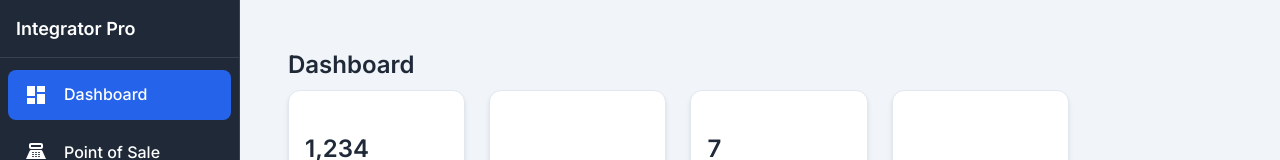
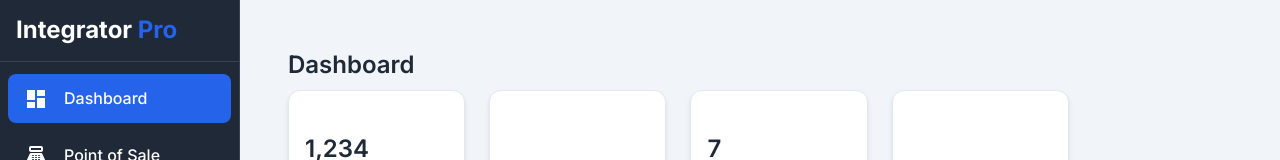
Before and after one commit to jbake1990/IntegratorPro, a React (Create React App) app in the folder client/: page /dashboard in a window 1280 px wide. Shown: the top 160 px of the page. Built offline with nearby package versions, Linux system fonts and the light colour scheme; sample sign-in values are in the browser's storage.

Commit message:
✨ Enhance navigation header styling
- Make 'Integrator Pro' larger (h5 variant, 1.5rem) and bolder (700 weight)
- Split text styling: 'Integrator' in white, 'Pro' in AV Blue (#2563EB)
- Improved visual hierarchy in navigation panel header

```diff
--- a/client/src/components/Layout/Layout.tsx
+++ b/client/src/components/Layout/Layout.tsx
@@ -62,8 +62,17 @@ const Layout: React.FC = () => {
   const drawer = (
     <Box>
       <Box sx={{ p: 2, borderBottom: 1, borderColor: '#374151' }}>
-        <Typography variant="h6" component="div" sx={{ color: '#FFFFFF', fontWeight: 600 }}>
-          Integrator Pro
+        <Typography
+          variant="h5"
+          component="div"
+          sx={{
+            fontWeight: 700,
+            fontSize: '1.5rem',
+            lineHeight: 1.2,
+          }}
+        >
+          <span style={{ color: '#FFFFFF' }}>Integrator</span>{' '}
+          <span style={{ color: '#2563EB' }}>Pro</span>
         </Typography>
       </Box>
       <List>
```
